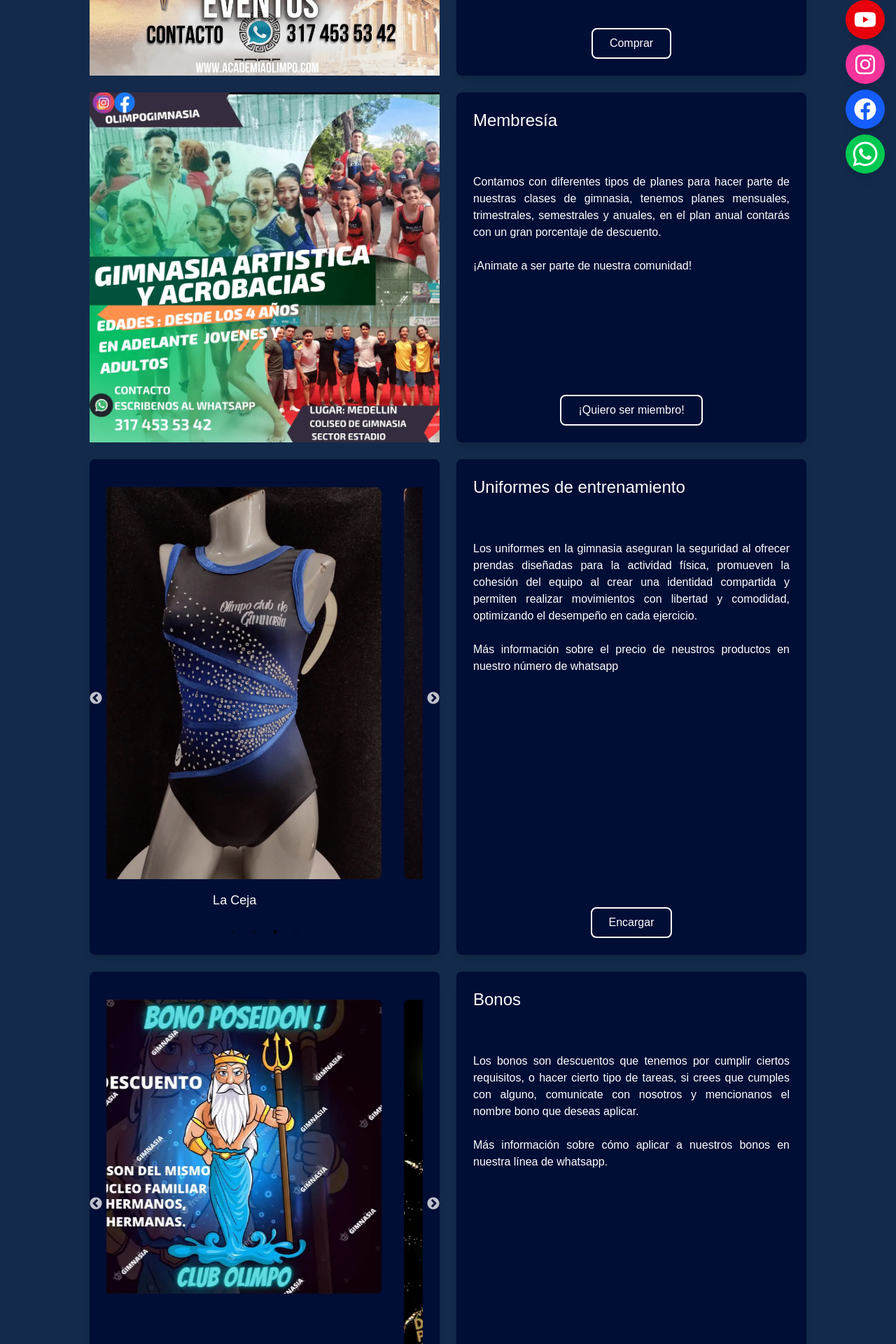
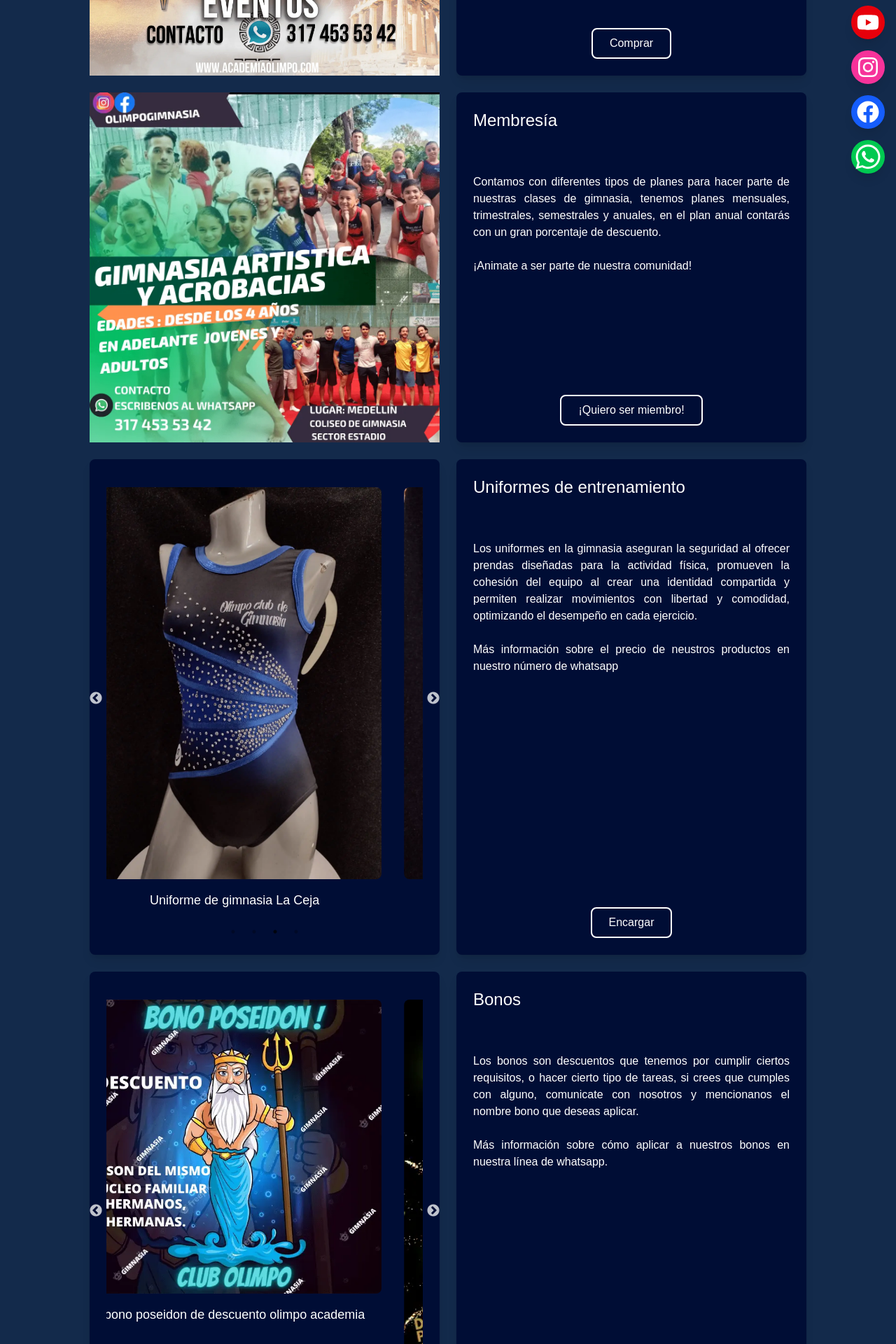
Before and after one commit to Mista299/Olimpo-Academia-2.0, a React (Vite) app: page /productosServicios in a window 1280 px wide. Shown: the part 520-2440 px from the top of the page at 70% size. Built offline with nearby package versions, Linux system fonts and the light colour scheme.

Commit message:
SEO, SEO tags and fixed console bugs

```diff
--- a/package.json
+++ b/package.json
@@ -14,6 +14,7 @@
     "emailjs-com": "^3.2.0",
     "react": "^18.2.0",
     "react-dom": "^18.2.0",
+    "react-helmet": "^6.1.0",
     "react-icons": "^5.4.0",
     "react-router-dom": "^6.29.0",
     "react-slick": "^0.30.3",
--- a/src/components/Carousel/index.jsx
+++ b/src/components/Carousel/index.jsx
@@ -3,8 +3,8 @@ import image1 from "../../imgs/carousel1.webp";
 import image2 from "../../imgs/carousel2.webp";
 import image3 from "../../imgs/carousel3.webp";
 import CarouselItem from "../CarouselItem";
-import logo from "../../imgs/logo2.webp"; // Asegúrate de importar el logo
-import './styles.css'; // Importamos el archivo CSS
+import logo from "../../imgs/logo2.webp";
+import './styles.css';
 
 const Carousel = () => {
   const images = [image1, image2, image3];
@@ -19,7 +19,7 @@ const Carousel = () => {
     // Mostrar el logo al inicio y ocultarlo después de 5 segundos
     const logoTimeout = setTimeout(() => {
       setShowLogo(false);
-    }, 5000); // 5 segundos para ocultar el logo
+    }, 5000);
 
     return () => clearTimeout(logoTimeout);
   }, []);
@@ -39,12 +39,11 @@ const Carousel = () => {
       {/* Capa de opacidad transparente detrás del logo */}
       {showLogo && <div className="opacity-layer"></div>}
 
-      {/* Logo en el centro, solo visible los primeros 5 segundos */}
       {showLogo && (
         <div className={`logo-container absolute inset-0 flex items-center justify-center ${showLogo ? 'fade-in' : 'fade-out'}`}>
           <img
             src={logo}
-            alt="Academia Logo"
+            alt="Logo Academia Olimpo"
             className="logo"
           />
         </div>
--- a/src/components/CarouselItem/index.jsx
+++ b/src/components/CarouselItem/index.jsx
@@ -13,7 +13,7 @@ const CarouselItem = ({ img }) => {
       {/* Imagen principal */}
       <img
         src={img}
-        alt="Carousel item"
+        alt="Carousel producto"
         className="relative z-10 h-full w-auto mx-auto object-contain"
       />
     </div>
--- a/src/components/FloatingButtons/index.jsx
+++ b/src/components/FloatingButtons/index.jsx
@@ -6,7 +6,7 @@ const ButtonWhatsapp = () => {
       href="https://api.whatsapp.com/send/?phone=573174535342&text=Hola+vengo+del+sitio+web%2C+y+necesito+m%C3%A1s+informaci%C3%B3n+sobre+las+membres%C3%ADas+y+servicios&type=phone_number&app_absent=0"
       target="_blank"
       rel="noopener noreferrer"
-      className="fixed bottom-4 right-4 bg-green-500 text-white p-2 rounded-full shadow-lg hover:bg-green-600 transition duration-300 ease-in-out z-50 mb-4"
+      className="fixed bottom-4 right-4 bg-green-500 text-white p-1 rounded-full shadow-lg hover:bg-green-600 transition duration-300 ease-in-out z-50 mb-4"
     >
       <FaWhatsapp className="w-10 h-10" />
     </a>
@@ -19,7 +19,7 @@ const ButtonFacebook = () => {
       href="https://www.facebook.com/profile.php?id=100063717843118"
       target="_blank"
       rel="noopener noreferrer"
-      className="fixed bottom-20 right-4 bg-blue-600 text-white p-3 rounded-full shadow-lg hover:bg-blue-700 transition duration-300 ease-in-out z-50 mb-4"
+      className="fixed bottom-20 right-4 bg-blue-600 text-white p-2 rounded-full shadow-lg hover:bg-blue-700 transition duration-300 ease-in-out z-50 mb-4"
     >
       <FaFacebook className="w-8 h-8" />
     </a>
@@ -32,7 +32,7 @@ const ButtonInstagram = () => {
       href="https://www.instagram.com/olimpogimnasia/"
       target="_blank"
       rel="noopener noreferrer"
-      className="fixed bottom-36 right-4 bg-pink-500 text-white p-3 rounded-full shadow-lg hover:bg-pink-600 transition duration-300 ease-in-out z-50 mb-4"
+      className="fixed bottom-36 right-4 bg-pink-500 text-white p-2 rounded-full shadow-lg hover:bg-pink-600 transition duration-300 ease-in-out z-50 mb-4"
     >
       <FaInstagram className="w-8 h-8" />
     </a>
@@ -45,7 +45,7 @@ const ButtonYoutube = () => {
       href="https://www.youtube.com/@olimpoacademia"
       target="_blank"
       rel="noopener noreferrer"
-      className="fixed bottom-56 right-4 bg-red-600 text-white p-3 rounded-full shadow-lg hover:bg-red-700 transition duration-300 ease-in-out z-50"
+      className="fixed bottom-56 right-4 bg-red-600 text-white p-2 rounded-full shadow-lg hover:bg-red-700 transition duration-300 ease-in-out z-50"
     >
       <FaYoutube className="w-8 h-8" />
     </a>
--- a/src/components/Footer/index.jsx
+++ b/src/components/Footer/index.jsx
@@ -21,7 +21,7 @@ const Footer = () => {
                             </li>
                             <li>
                                 <NavLink to="/Nosotros" className="text-base text-white hover:text-opacity-80">
-                                    <a href="#" className="text-base text-white hover:text-opacity-80">Trabaja con nosotros</a>
+                                    Trabaja con nosotros
                                 </NavLink>
                             </li>
                         </ul>
--- a/src/components/Layout/index.jsx
+++ b/src/components/Layout/index.jsx
@@ -1,7 +1,4 @@
 import React from 'react';
-import { Outlet } from 'react-router-dom';
-import NavBar from '../NavBar';
-import Footer from '../Footer';
 
 function Layout({children}) {
   return (
--- a/src/components/MapSlider/index.jsx
+++ b/src/components/MapSlider/index.jsx
@@ -4,6 +4,7 @@ import { FaArrowLeft, FaArrowRight } from 'react-icons/fa';
 
 const MapSlider = () => {
   const [currentMap, setCurrentMap] = useState(0);
+
 
   const mapUrls = [
     "https://www.google.com/maps/embed?pb=!1m18!1m12!1m3!1d2559.6216138327923!2d-75.37419929250893!3d6.146362891514239!2m3!1f0!2f0!3f0!3m2!1i1024!2i768!4f13.1!3m3!1m2!1s0x8e469f10eb0cf345%3A0x65201c593da1e85b!2sColiseo%20Iv%C3%A1n%20Ramiro%20C%C3%B3rdoba!5e0!3m2!1ses!2sco!4v1739033587832!5m2!1ses!2sco",
--- /dev/null
+++ b/src/components/Seo/index.jsx
@@ -0,0 +1,17 @@
+import React from 'react';
+import { Helmet } from 'react-helmet';
+
+const Seo = ({ title, description, keywords }) => {
+  return (
+    <Helmet>
+      <title>{title}</title>
+      <meta name="description" content={description} />
+      <meta name="keywords" content={keywords} />
+      <meta name="viewport" content="width=device-width, initial-scale=1" />
+      <meta name="author" content="Tu Nombre" />
+      <link rel="canonical" href={window.location.href} />
+    </Helmet>
+  );
+};
+
+export default Seo;
--- a/src/pages/Home/index.jsx
+++ b/src/pages/Home/index.jsx
@@ -1,11 +1,18 @@
 import Layout from "../../components/Layout";
 import Carousel from "../../components/Carousel";
 import MapSlider from "../../components/MapSlider";
+import Seo from "../../components/Seo";
+
 
 
 function Home() {
     return (
       <Layout>
+        <Seo
+          title="Inicio - Academia Olimpo"
+          description="Academia Olimpo de gimnasia, club academia en el oriente Antioqueño se ofrecen clases de gimnasia para niños desde los 4 años de edad en adelante, clases de gimnasia en Medellín, Rionegro, La Ceja, El Retiro, clases personalizadas. También hay clases y entrenamientos para jóvenes y adultos."
+          keywords="Academia Olimpo, club de gimnasia, academia de gimnasia, clases de gimnasia, gimnasia para niños, gimnasia para jovenes, gimnasia para adultos, clases personalizadas"
+        />
         <Carousel/>
         <MapSlider/>
       </Layout>
--- a/src/pages/ProductosServicios/index.jsx
+++ b/src/pages/ProductosServicios/index.jsx
@@ -1,4 +1,5 @@
 // pages/Home.jsx
+import Seo from "../../components/Seo";
 import product1 from '../../imgs/u1.webp';
 import product2 from '../../imgs/u2.webp';
 import product3 from '../../imgs/u3.webp';
@@ -14,29 +15,33 @@ import magnesio from '../../imgs/magnesio2.webp';
 
 
 import ProductSlider from '../../components/ProductSlider';
-import ContainerText from '../../components/ContainerText';
 import TextCard from '../../components/TextCard';
+
 
 function ProductosServicios() {
   const products = [
-    { id: 1, img: product1, name: 'El Retiro' },
-    { id: 2, img: product2, name: 'La Ceja' },
-    { id: 3, img: product3, name: 'Rionegro' },
-    { id: 4, img: product4, name: 'Rionegro masculino' },
+    { id: 1, img: product1, name: 'Uniforme de gimnasia El Retiro' },
+    { id: 2, img: product2, name: 'Uniforme de gimnasia La Ceja' },
+    { id: 3, img: product3, name: 'Uniforme de gimnasia Rionegro' },
+    { id: 4, img: product4, name: 'Uniforme de gimnasia masculino Rionegro ' },
   ];
   const bonos = [
-    { id: 1, img: bzeus, name: '' },
-    { id: 2, img: bposeidon, name: '' },
-    { id: 3, img: bmedusa, name: '' },
+    { id: 1, img: bzeus, name: 'bono zeus de descuento olimpo academia' },
+    { id: 2, img: bposeidon, name: 'bono poseidon de descuento olimpo academia' },
+    { id: 3, img: bmedusa, name: 'bono medusa de descuento olimpo academia' },
   ]
   const others = [
-    { id: 1, img: magnesio, name: '' },
-    { id: 2, img: guantes, name: '' },
+    { id: 1, img: magnesio, name: 'magnesio para gimnasia' },
+    { id: 2, img: guantes, name: 'guantes para gimnasia' },
   ]
 
   return (
     <>
-
+      <Seo
+        title="Productos y Servicios - Academia Olimpo"
+        description="Clases de gimnasia, clases personalizadas, shows y espectáculos, colchonetas, uniformes, guantes, magnesio, productos de gimnasia en Medellín, Rionegro, La Ceja, el Retiro."
+        keywords="uniformes de gimnasia, productos de gimnasia, magnesio para gimnasia, guantes de gimnasia, colchonetas de gimnasia, colchones inflebles de gimnasia, clases personalizadas de gimnasia, shows y espectaculos de gimnasia, afiliacion academia de gimnasia"
+      />
       {/* SHOWS */}
       <div className="grid grid-cols-1 gap-6 md:grid-cols-2 lg:max-w-5xl lg:mx-auto mb-6" >
         <img src={espectaculos} alt="espectaculos de gimnasia" />
@@ -47,7 +52,7 @@ function ProductosServicios() {
       </div>
       {/* MEBRESIA */}
       <div className="grid grid-cols-1 gap-6 md:grid-cols-2 lg:max-w-5xl lg:mx-auto mb-6" >
-        <img src={clases} alt="clases de gimnasia" />
+        <img src={clases} alt="clases de gimnasia olimpo para niños y jovenes" />
         <TextCard title="Membresía" textButton="¡Quiero ser miembro!">
           Contamos con diferentes tipos de planes para hacer parte de nuestras clases de gimnasia, tenemos planes mensuales, trimestrales, semestrales y anuales, en el plan anual contarás con un gran porcentaje de descuento. <br/><br/>
 
```
Also changed, not shown: src/pages/Inscripciones/index.jsx (+9 -3 lines), src/pages/Nosotros/index.jsx (+8 -3 lines), public/gimnasia-clases.webp (added), 1 other file (tests, documents, lock files or other folders).
